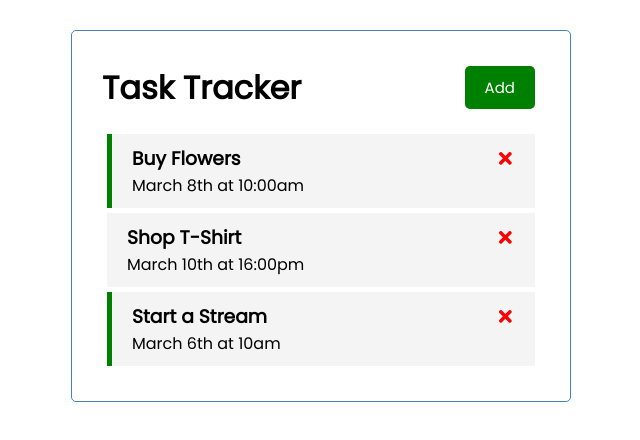
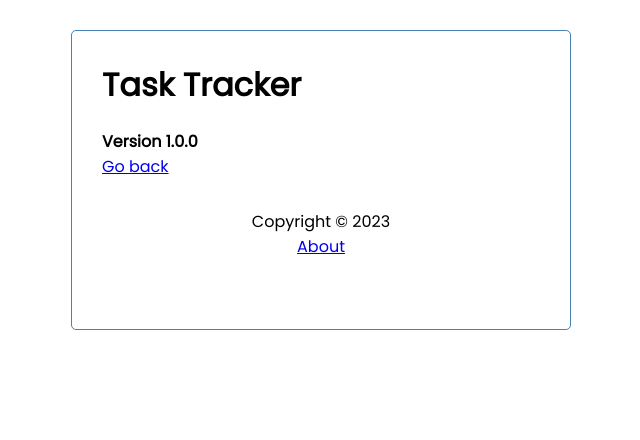
Before and after one commit to v1becheck/react-task-tracker, a React (Create React App) app: page /about in a window 1280 px wide. Shown: the top 440 px of the page, without its empty margins (319-959 px from the left). Built offline with nearby package versions, Linux system fonts and the light colour scheme; data requests are answered from the project's data file.

Commit message:
Implemented About page, Footer page and Linking

```diff
--- a/package.json
+++ b/package.json
@@ -10,6 +10,7 @@
     "react": "^18.2.0",
     "react-dom": "^18.2.0",
     "react-icons": "^4.8.0",
+    "react-router-dom": "^6.8.2",
     "react-scripts": "5.0.1",
     "web-vitals": "^2.1.4"
   },
--- a/src/App.js
+++ b/src/App.js
@@ -1,8 +1,11 @@
 // import React from 'react';
 import { useState, useEffect } from 'react';
+import { BrowserRouter as Router, Routes, Route } from 'react-router-dom';
 import Header from './components/Header';
 import Tasks from './components/Tasks';
 import AddTask from './components/AddTask';
+import Footer from './components/Footer';
+import About from './components/About';
 
 function App() {
   const [showAddTask, setShowAddTask] = useState(false);
@@ -83,18 +86,36 @@
   };
 
   return (
+    <Router>
       <div className='container'>
         <Header
           onAdd={() => setShowAddTask(!showAddTask)}
           showAddTask={showAddTask}
         />
+
+        <Routes>
+          <Route
+            path='/'
+            element={
+              <>
                 {showAddTask && <AddTask onAdd={addTask} />}
                 {tasks.length > 0 ? (
-        <Tasks tasks={tasks} onDelete={deleteTask} onToggle={toggleReminder} />
+                  <Tasks
+                    tasks={tasks}
+                    onDelete={deleteTask}
+                    onToggle={toggleReminder}
+                  />
                 ) : (
                   'No Tasks to Show'
                 )}
+              </>
+            }
+          />
+          <Route path='/about' element={<About />} />
+        </Routes>
+        <Footer />
       </div>
+    </Router>
   );
 }
 
--- /dev/null
+++ b/src/components/About.js
@@ -0,0 +1,12 @@
+import { Link } from 'react-router-dom';
+
+function About() {
+  return (
+    <div>
+      <h4>Version 1.0.0</h4>
+      <Link to='/'>Go back</Link>
+    </div>
+  );
+}
+
+export default About;
--- /dev/null
+++ b/src/components/Footer.js
@@ -0,0 +1,12 @@
+import { Link } from 'react-router-dom';
+
+function Footer() {
+  return (
+    <footer>
+      <p>Copyright &copy; 2023</p>
+      <Link to='/about'>About</Link>
+    </footer>
+  );
+}
+
+export default Footer;
--- a/src/components/Header.js
+++ b/src/components/Header.js
@@ -1,15 +1,20 @@
 import PropTypes from 'prop-types';
+import { useLocation } from 'react-router-dom';
 import Button from './Button';
 
 const Header = ({ title, onAdd, showAddTask }) => {
+  const location = useLocation();
+
   return (
     <header className='header'>
       <h1>{title}</h1>
-      <Button
-        color={showAddTask ? 'red' : 'green'}
-        text={showAddTask ? 'Close' : 'Add'}
-        onClick={onAdd}
-      />
+      {location.pathname === '/' && (
+        <Button
+          color={showAddTask ? 'red' : 'green'}
+          text={showAddTask ? 'Close' : 'Add'}
+          onClick={onAdd}
+        />
+      )}
     </header>
   );
 };
```
Also changed, not shown: 1 other file (tests, documents, lock files or other folders). Lines whose indentation alone changed are shown as unchanged.
